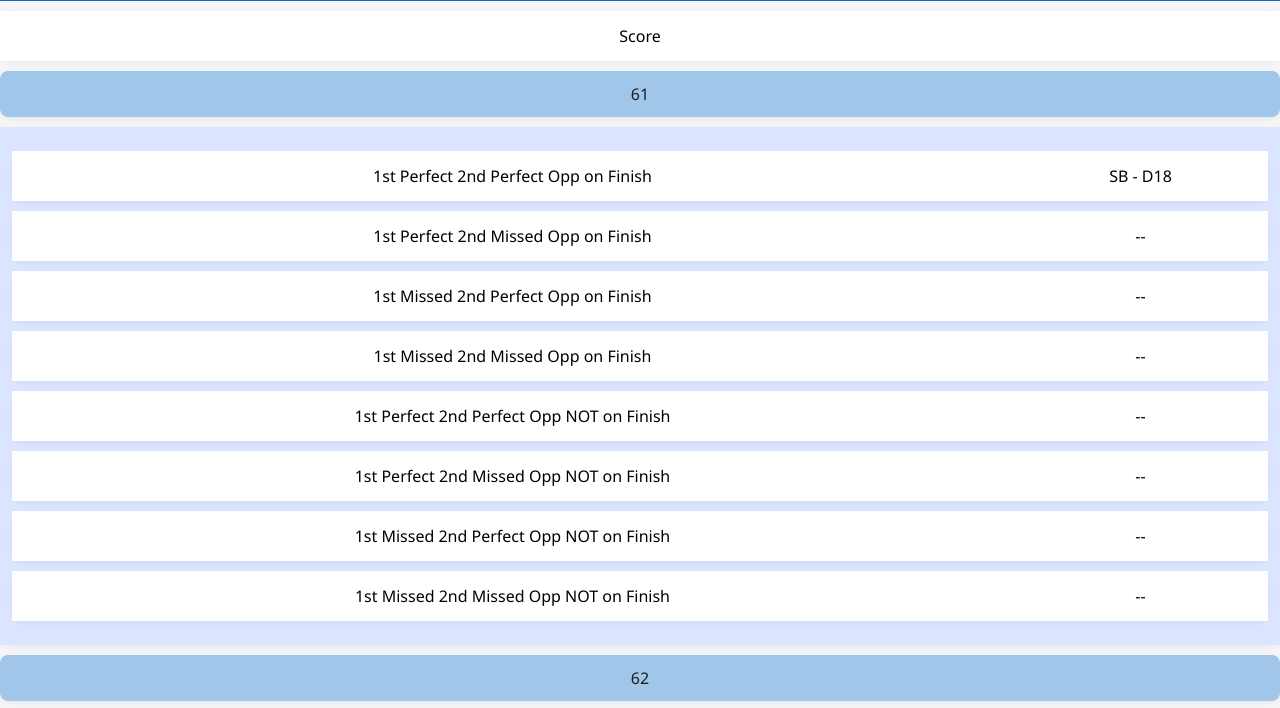
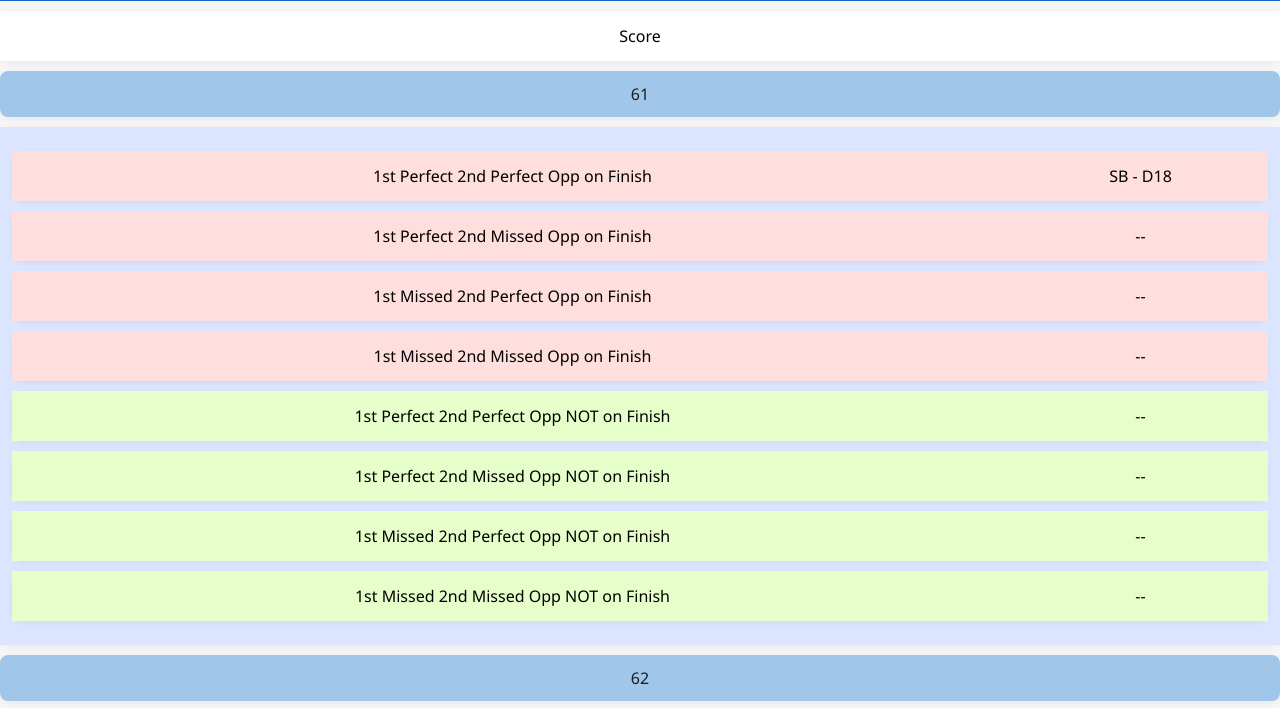
Before and after one commit to Friskbee/friskbee.github.io, a plain HTML site: page index.html in a window 1280 px wide. Both pictures are taken after a click on the element "61". Shown: the part 85-793 px from the top of the page. Drawn offline with Linux system fonts and the light colour scheme.

Commit message:
Update style.css

```diff
--- a/style.css
+++ b/style.css
@@ -229,3 +229,12 @@ tr.detail-row {
   }
 
 }
+
+
+tr.detail-row td table tr:nth-child(n) {
+  background-color: #ffdede;
+}
+
+tr.detail-row td table tr:nth-child(n+5) {
+  background-color: #e6ffca;
+}
```
